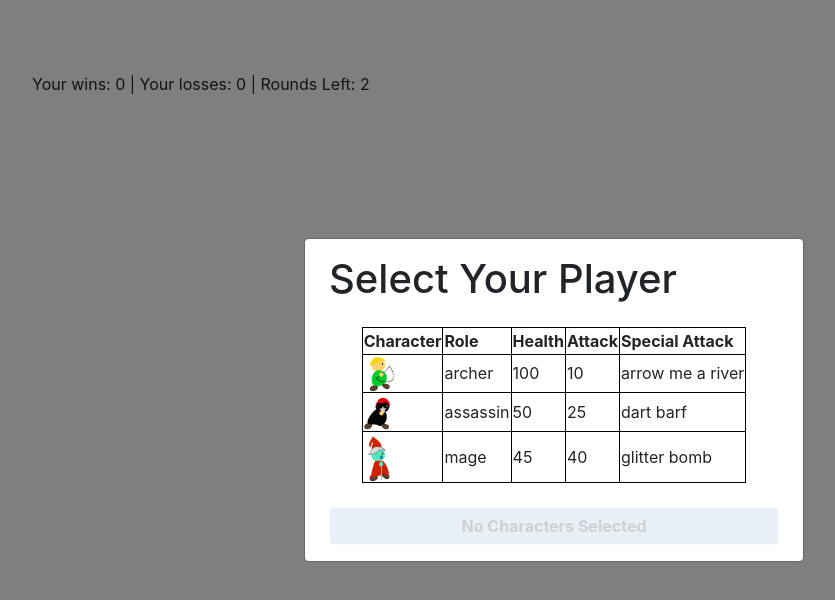
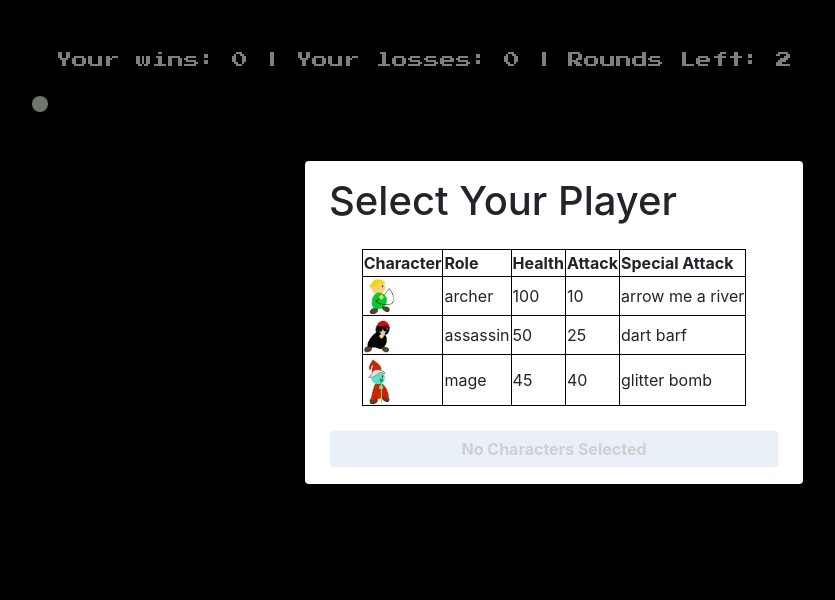
Before and after one commit to thaiscmky/rpg-game, a plain HTML site: page index.html in a window 1280 px wide. Shown: the whole page, without its empty margins (86-921 px from the left). Drawn offline with nearby package versions, Linux system fonts and the light colour scheme.

Commit message:
Improves UI CSS for better readability.

```diff
--- a/assets/css/style.css
+++ b/assets/css/style.css
@@ -1,4 +1,17 @@
 @import url('https://fonts.googleapis.com/css?family=Press+Start+2P');
+body {
+    background-color:#000;
+}
+body main{
+    color: #fff;
+    font-family: 'Press Start 2P', sans-serif
+}
+.modal-content {
+    margin-top:10em;
+}
+div#score_keeping{
+    padding: 1.5em;
+}
 div#gameModal button{
     font-weight: bold;
 }
@@ -9,6 +22,8 @@ div#gameModal button[disabled]{
 div#battle_arena {
     background: url('../images/platform.jpg');
     position: relative;
+    border-radius: 1em;
+    border: 0.5em dotted #fffac096;
 }
 div#battle_arena .characterlane{
     position: absolute;
--- a/index.html
+++ b/index.html
@@ -13,7 +13,7 @@
     <script src="./assets/javascript/game.js"></script>
 </head>
 <body>
-<main class="container py-4 px-5 h-100 mt-5">
+<main class="container py-4 px-5 h-100 mt-0">
     <div class="row">
         <div class="col-12">
             <div id="score_keeping">
@@ -36,7 +36,7 @@
     </div>
 </main>
 <div id="gameModal" class="modal" tabindex="-1" role="dialog" aria-hidden="true">
-    <div class="modal-dialog modal-dialog-centered">
+    <div class="modal-dialog">
         <div class="modal-content px-4 py-3">
 
             <div id="selection">
```
